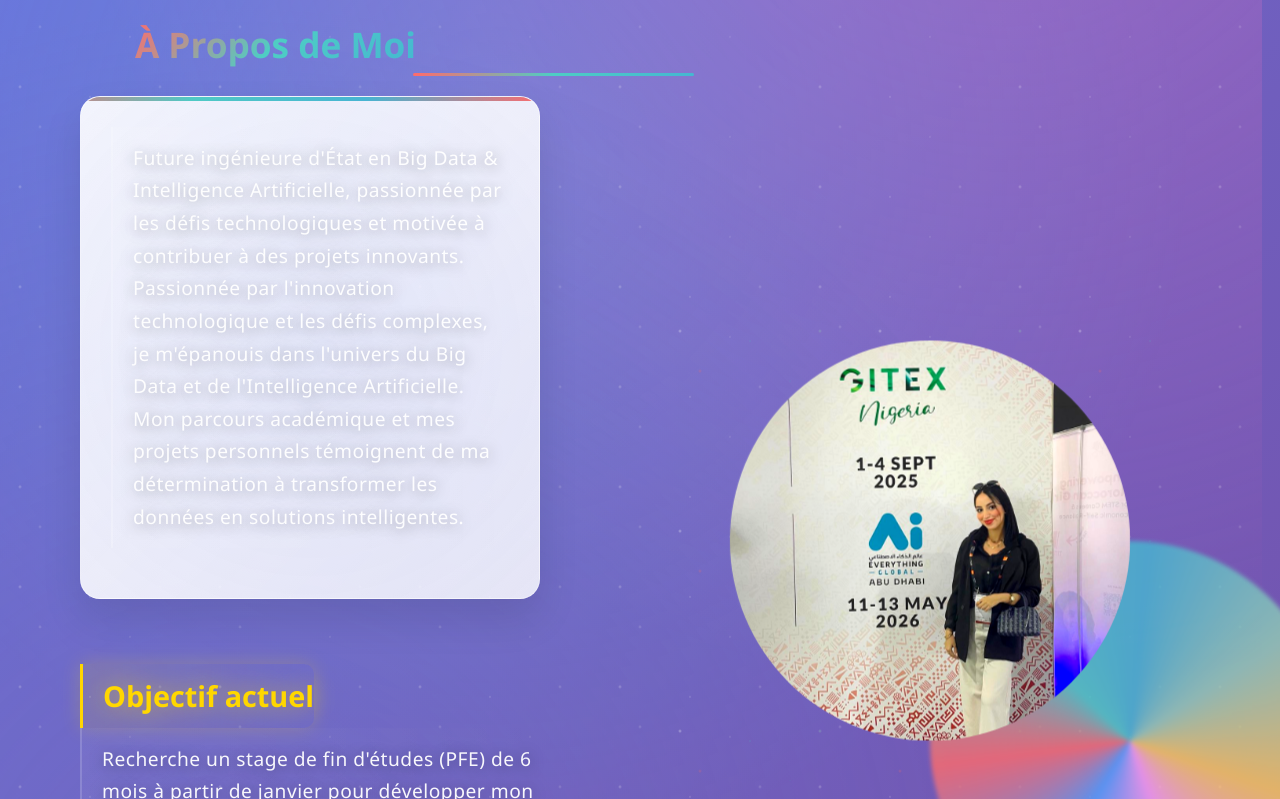
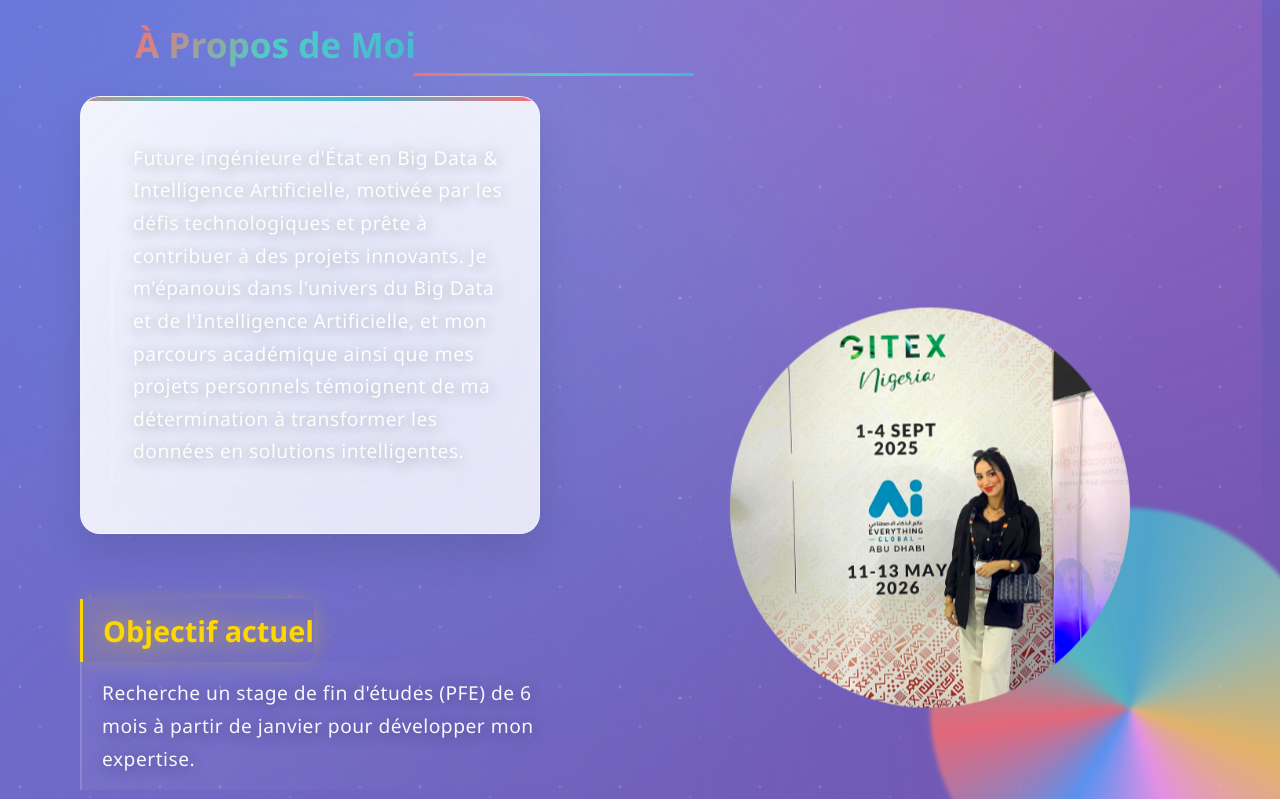
Before and after one commit to Meryembenaammi/portfolio_Meryem_Benaammi, a React (Vite) app: page / in a window 1280 px wide. Shown: the part 754-1553 px from the top of the page. Built offline with nearby package versions, Linux system fonts and the light colour scheme.

Commit message:
Correction répétition dans la description About Me

```diff
--- a/src/pages/Home.jsx
+++ b/src/pages/Home.jsx
@@ -25,10 +25,11 @@ export default function Home({ lang }) {
                 <div className="about-me-card">
                   <div className="about-me-text">
                     <p className="about-me-description">
-                      {lang === "FR"
-                        ? "Future ingénieure d'État en Big Data & Intelligence Artificielle, passionnée par les défis technologiques et motivée à contribuer à des projets innovants. Passionnée par l'innovation technologique et les défis complexes, je m'épanouis dans l'univers du Big Data et de l'Intelligence Artificielle. Mon parcours académique et mes projets personnels témoignent de ma détermination à transformer les données en solutions intelligentes."
-                        : "Future State Engineer in Big Data & Artificial Intelligence, passionate about technological challenges and eager to contribute to innovative projects. Passionate about technological innovation and complex challenges, I thrive in the world of Big Data and Artificial Intelligence. My academic journey and personal projects demonstrate my determination to transform data into intelligent solutions."}
-                    </p>
+  {lang === "FR"
+    ? "Future ingénieure d'État en Big Data & Intelligence Artificielle, motivée par les défis technologiques et prête à contribuer à des projets innovants. Je m'épanouis dans l'univers du Big Data et de l'Intelligence Artificielle, et mon parcours académique ainsi que mes projets personnels témoignent de ma détermination à transformer les données en solutions intelligentes."
+    : "Future State Engineer in Big Data & Artificial Intelligence, driven by technological challenges and eager to contribute to innovative projects. I thrive in the world of Big Data and Artificial Intelligence, and my academic journey and personal projects demonstrate my determination to transform data into intelligent solutions."}
+</p>
+
                   </div>
                 </div>
               </div>
```
